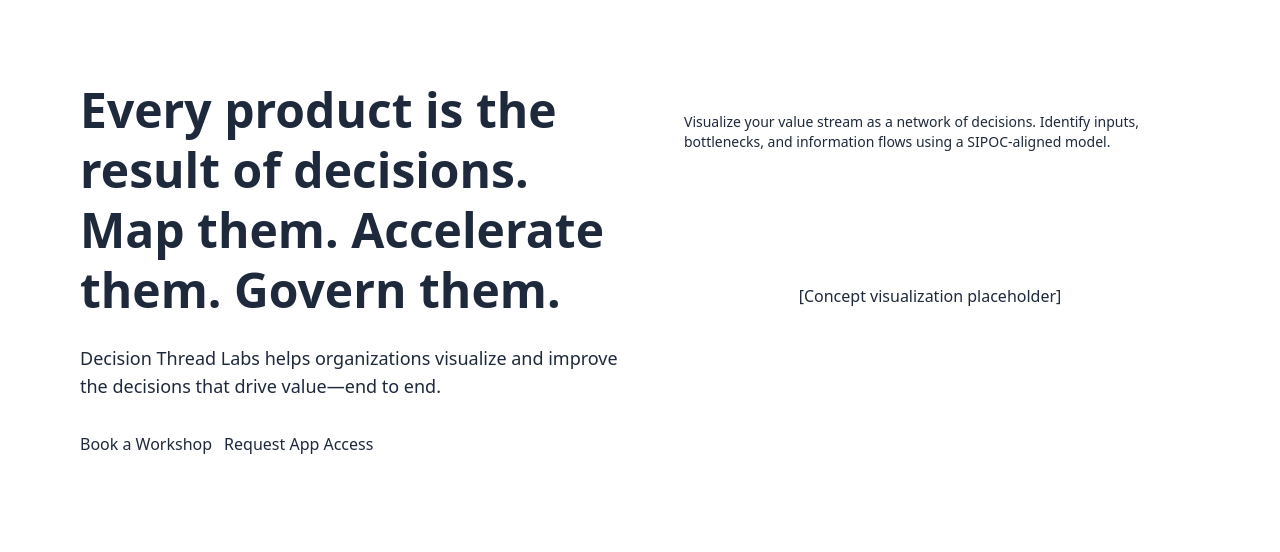
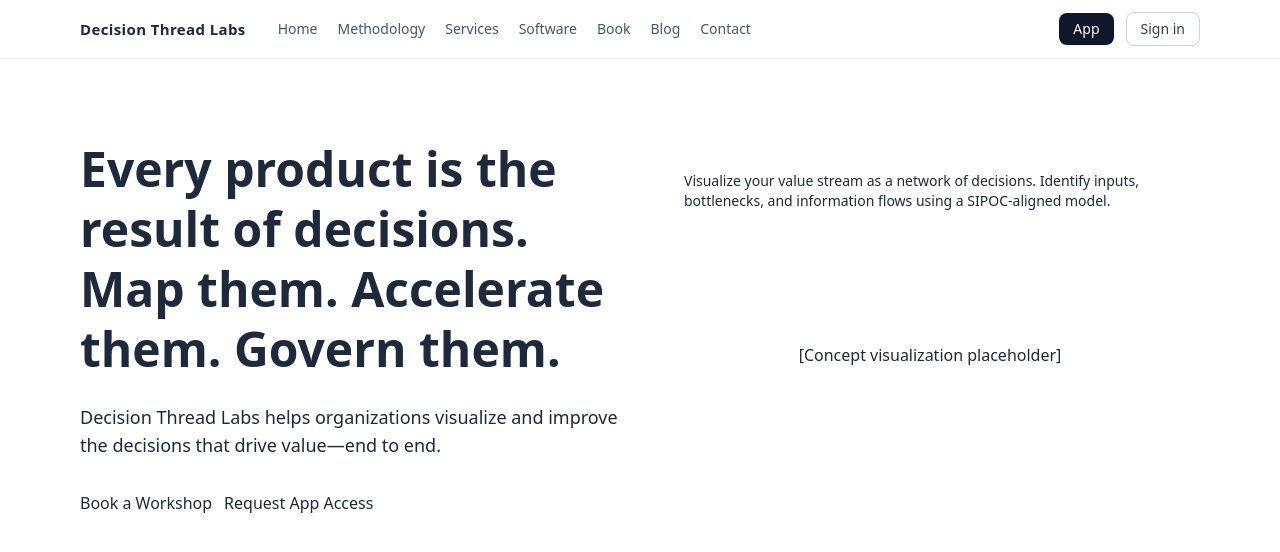
Before and after one commit to CoryNation/decision-thread-labs, a Next.js app: page / in a window 1280 px wide. Shown: the top 552 px of the page. Built offline with nearby package versions, Linux system fonts and the light colour scheme; no server answers.

Commit message:
Update layout.tsx

```diff
--- a/src/app/layout.tsx
+++ b/src/app/layout.tsx
@@ -1,6 +1,6 @@
-// src/app/layout.tsx
 import './globals.css';
 import type { Metadata } from 'next';
+import SiteNav from '@/components/SiteNav';
 
 export const metadata: Metadata = {
   title: 'Decision Thread Labs',
@@ -11,6 +11,7 @@
   return (
     <html lang="en">
       <body className="min-h-screen bg-white text-slate-800 antialiased">
+        <SiteNav />
         {children}
       </body>
     </html>
```
